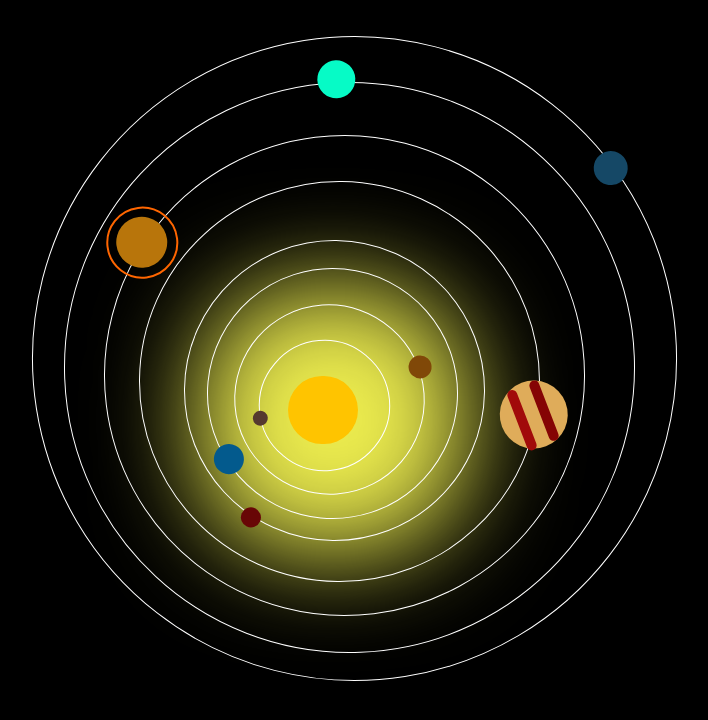
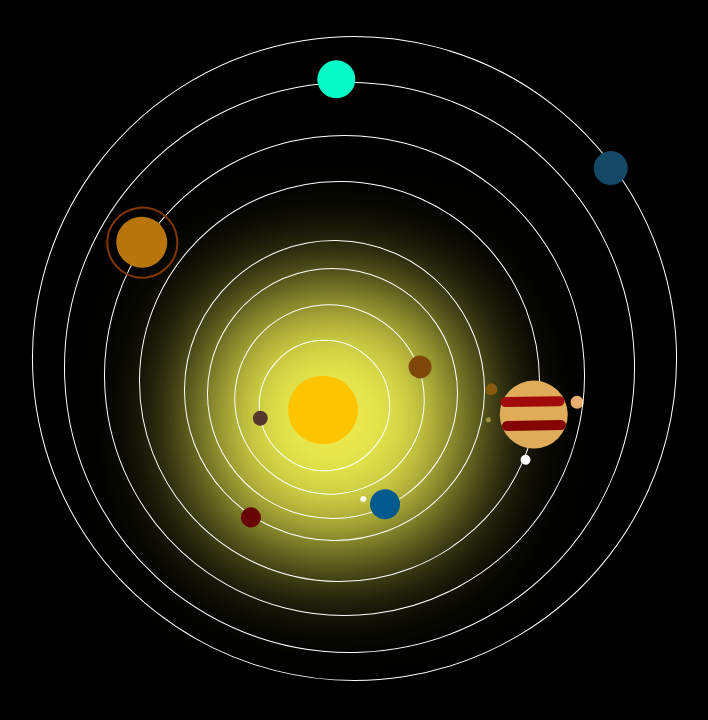
Before and after one commit to NayakTheCoder/Solar-System, a plain HTML site: page index.html in a window 1280 px wide. Shown: the whole page, without its empty margins (314-1022 px from the left). Drawn offline with Linux system fonts and the light colour scheme.

Commit message:
Update index.html

```diff
--- a/index.html
+++ b/index.html
@@ -112,6 +112,50 @@
             border-radius: 50px;
             background-color: rgb(85, 57, 47);
         }
+        #moon{
+            position: absolute;
+            width: 6px;
+            height: 6px;
+            left: -35%;
+            border-radius: 50px;
+            background-color: rgb(255, 255, 255);
+        }
+        #m1{
+            position: absolute;
+            width: 13px;
+            height: 13px;
+            top: 0%;
+            left: 105%;
+            border-radius: 50px;
+            background-color: rgb(230, 175, 113);
+        }
+        #m2{
+            position: absolute;
+            width: 12px;
+            height: 12px;
+            top: -20%;
+           left: -20%;
+            border-radius: 50px;
+            background-color: rgb(131, 90, 14);
+        }
+        #m3{
+            position: absolute;
+            width: 5px;
+            height: 5px;
+            left: -20%;
+            top: 30%;
+            border-radius: 60px;
+            background-color: rgb(160, 146, 67);
+        }
+        #m4{
+            position: absolute;
+            width: 10px;
+            height: 10px;
+            left: 30%;
+             top: 85%;
+            border-radius: 50px;
+            background-color: rgb(255, 255, 255);
+        }
         #venus{
             position: absolute;
             width: 23px;
@@ -164,7 +208,7 @@
             top: -53%;
             left: -18.2%;
             border-radius: 50px;
-          border: 2px solid rgb(255, 102, 0);
+          border: 2.2px solid rgb(131, 54, 2);
         }
         #saturn{
             position: absolute;
@@ -215,6 +259,11 @@
     <p id="ring"></p>
     <p id="strip1"></p>
     <p id="strip2"></p>
+    <p id="moon"></p>
+    <p id="m1"></p>
+    <p id="m2"></p>
+    <p id="m3"></p>
+    <p id="m4"></p>
 </body>
 <script>
     let orbit1 = document.getElementById("orbit1");
@@ -236,6 +285,16 @@
     let ring = document.getElementById("ring");
     let strip1 = document.getElementById("strip1");
     let strip2 = document.getElementById("strip2");
+    let moon = document.getElementById("moon");
+    let m1 = document.getElementById("m1");
+    let m2 = document.getElementById("m2");
+    let m3 = document.getElementById("m3");
+    let m4 = document.getElementById("m4");
+    earth.append(moon);
+    jupiter.append(m1);
+    jupiter.append(m2);
+    jupiter.append(m3);
+    jupiter.append(m4);
     orbit1.append(mercury);
     orbit2.append(venus);
     orbit3.append(earth);
@@ -255,6 +314,8 @@
     let rotate6 = 0;
     let rotate7 = 0;
     let rotate8 = 0;
+    let planetrotate = 0;
+    let earthrotate = 0;
     window.onload = function(){
         setInterval(function(){
             rotate += 7;
@@ -265,8 +326,8 @@
        orbit2.style.transform = "rotate("+rotate2+"deg)";
         } , 30)
         setInterval(function(){
-            rotate3 += 4.5;
-       orbit3.style.transform = "rotate("+rotate3+"deg)";
+            rotate3 += 4.0;
+      orbit3.style.transform = "rotate("+rotate3+"deg)";
         } , 30)
         setInterval(function(){
             rotate4 += 1.5;
@@ -288,6 +349,14 @@
             rotate8 += 0.9;
        orbit8.style.transform = "rotate("+rotate8+"deg)";
         } , 30)
+        setInterval(function(){
+            planetrotate += 5;
+       jupiter.style.transform = "rotate("+planetrotate+"deg)";
+        } , 30)
+        setInterval(function(){
+            earthrotate += 20;
+       earth.style.transform = "rotate("+earthrotate+"deg)";
+        } , 30)
     }
 </script>
 </html>
```
